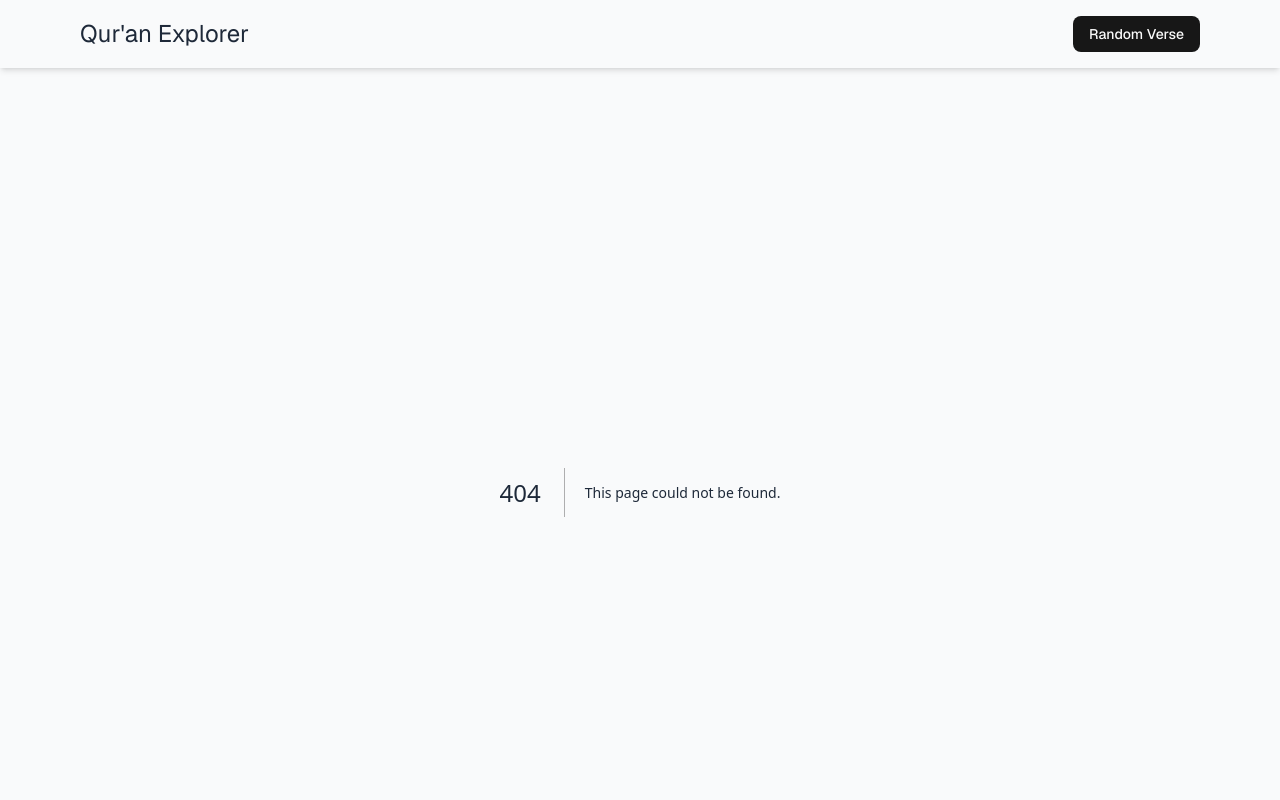
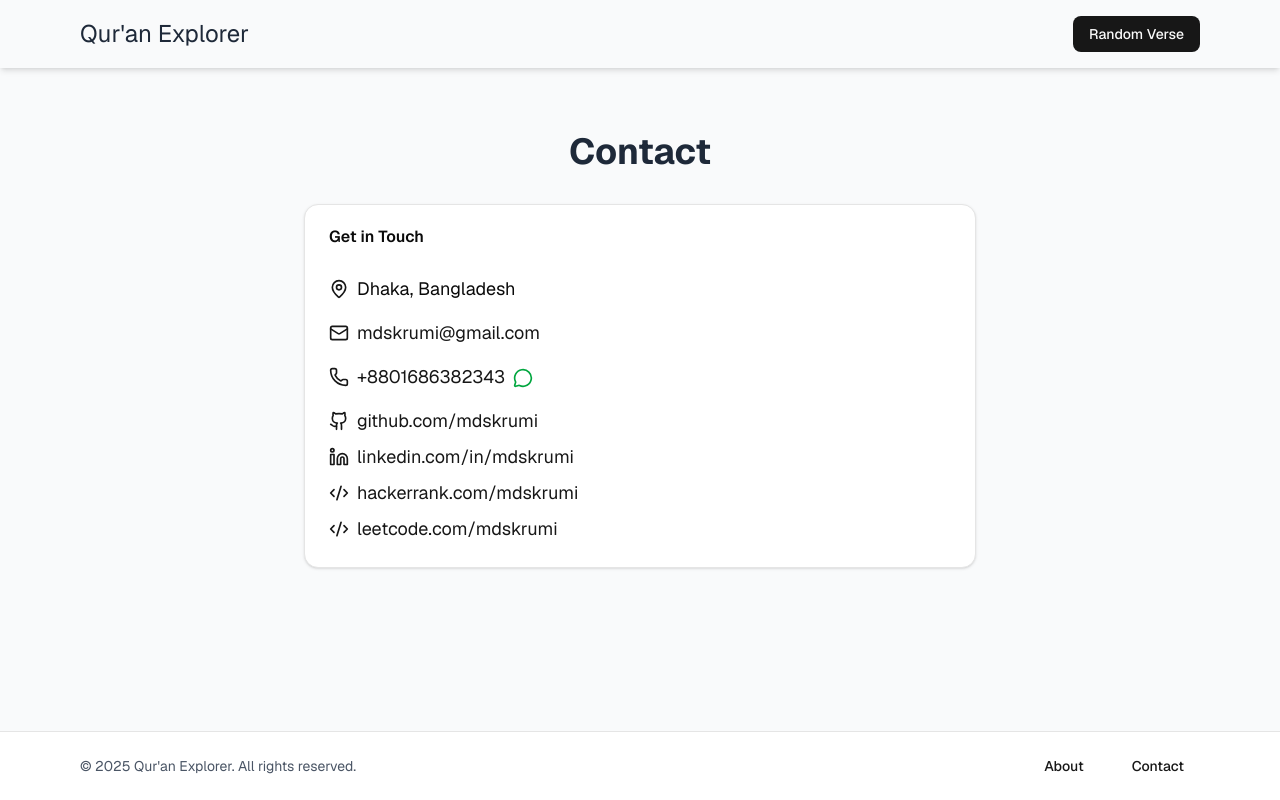
Before and after one commit to mdskrumi/quran-foundation, a Next.js app: page /contact in a window 1280 px wide. Before the commit this address had no page. Shown: the top 800 px of the page. Built offline with nearby package versions, Linux system fonts and the light colour scheme.

Commit message:
Add contact

```diff
--- /dev/null
+++ b/app/contact/page.tsx
@@ -0,0 +1,68 @@
+import { Code2, Github, Linkedin, Mail, MapPin, MessageCircle, Phone } from 'lucide-react';
+import Link from 'next/link';
+
+import { Card, CardContent, CardHeader, CardTitle } from '@/components/ui/card';
+
+export default function ContactPage() {
+  return (
+    <div className="container mx-auto max-w-2xl py-10">
+      <h1 className="mb-8 text-center text-4xl font-bold">Contact</h1>
+
+      <Card>
+        <CardHeader>
+          <CardTitle>Get in Touch</CardTitle>
+        </CardHeader>
+        <CardContent className="space-y-4 text-lg">
+          <p className="flex items-center gap-2">
+            <MapPin className="text-primary h-5 w-5" />
+            Dhaka, Bangladesh
+          </p>
+
+          <p className="flex items-center gap-2">
+            <Mail className="text-primary h-5 w-5" />
+            <a href="mailto:mdskrumi@gmail.com" className="text-primary hover:underline">
+              mdskrumi@gmail.com
+            </a>
+          </p>
+
+          <p className="flex items-center gap-2">
+            <Phone className="text-primary h-5 w-5" />
+            <a href="tel:+8801686382343" className="text-primary hover:underline">
+              +8801686382343
+            </a>
+            <Link href="https://wa.me/8801686382343" target="_blank" rel="noopener noreferrer" className="text-green-600 hover:text-green-700">
+              <MessageCircle className="inline-block h-5 w-5" />
+            </Link>
+          </p>
+
+          <div className="space-y-2">
+            <p className="flex items-center gap-2">
+              <Github className="text-primary h-5 w-5" />
+              <Link href="https://github.com/mdskrumi" className="text-primary hover:underline">
+                github.com/mdskrumi
+              </Link>
+            </p>
+            <p className="flex items-center gap-2">
+              <Linkedin className="text-primary h-5 w-5" />
+              <Link href="https://linkedin.com/in/mdskrumi" className="text-primary hover:underline">
+                linkedin.com/in/mdskrumi
+              </Link>
+            </p>
+            <p className="flex items-center gap-2">
+              <Code2 className="text-primary h-5 w-5" />
+              <Link href="https://hackerrank.com/mdskrumi" className="text-primary hover:underline">
+                hackerrank.com/mdskrumi
+              </Link>
+            </p>
+            <p className="flex items-center gap-2">
+              <Code2 className="text-primary h-5 w-5" />
+              <Link href="https://leetcode.com/mdskrumi" className="text-primary hover:underline">
+                leetcode.com/mdskrumi
+              </Link>
+            </p>
+          </div>
+        </CardContent>
+      </Card>
+    </div>
+  );
+}
--- a/components/layout/footer.tsx
+++ b/components/layout/footer.tsx
@@ -14,9 +14,6 @@ const Footer = () => {
           <Button variant={'link'}>
             <Link href="/contact">{'Contact'}</Link>
           </Button>
-          <Button variant={'link'}>
-            <Link href="/privacy">{'Privacy'}</Link>
-          </Button>
         </div>
       </div>
     </footer>
```
